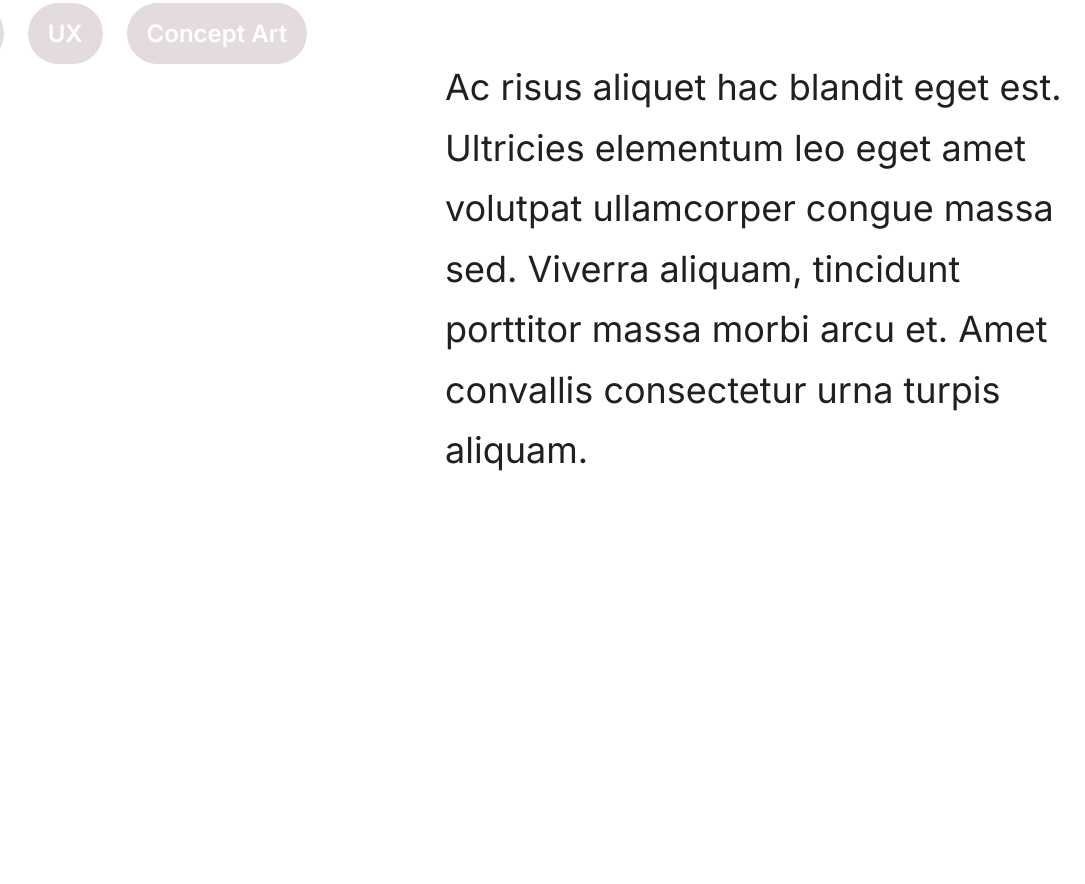
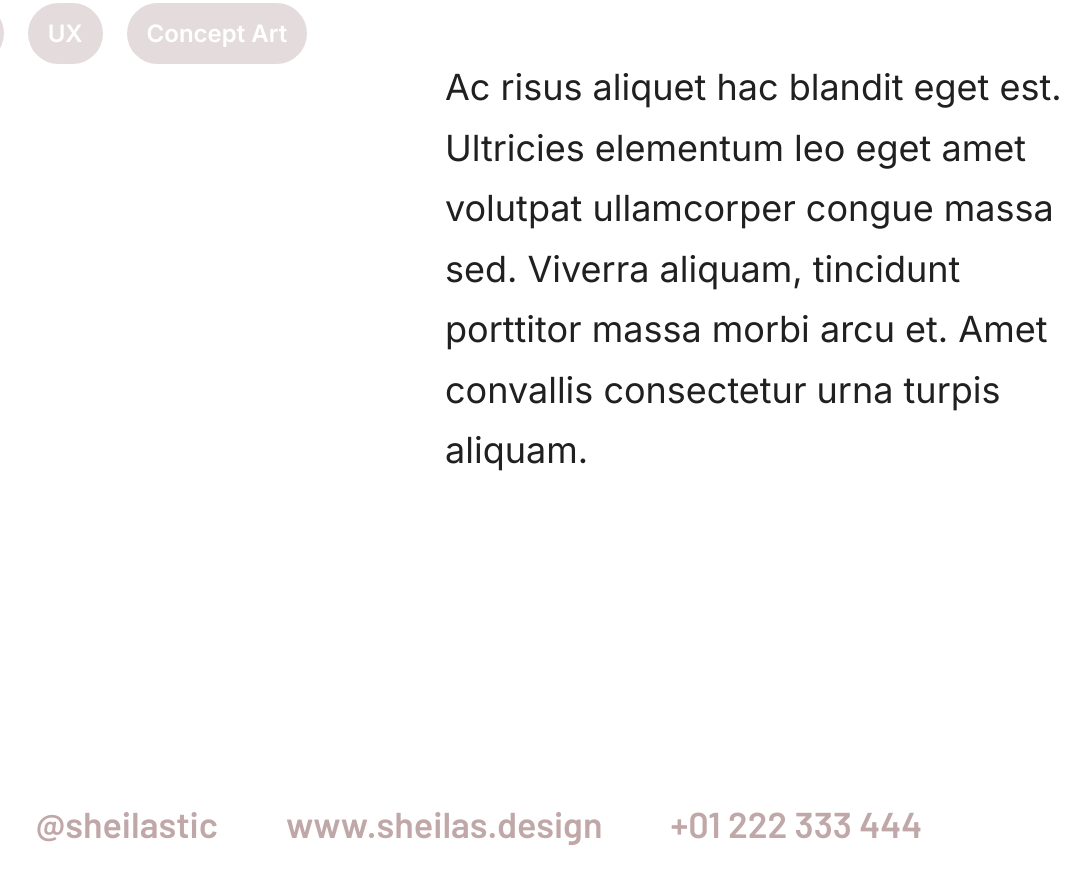
Before and after one commit to gryz1/resume, a plain HTML site: page index.html in a window 1280 px wide. Shown: the part 2883-3767 px from the top of the page, without its empty margins (195-1280 px from the left). Before the commit the page ends 3364 px from the top, so only its background shows below. Drawn offline with Linux system fonts and the light colour scheme.

Commit message:
worst fix
section (((

```diff
--- a/index.html
+++ b/index.html
@@ -6,7 +6,9 @@
     <meta name="viewport" content="width=device-width, initial-scale=1.0">
     <title>Document</title>
     <link rel="stylesheet" href="./style.css">
-    <link href="https://fonts.googleapis.com/css2?family=Inter:wght@200;400;600&display=swap" rel="stylesheet">
+    <!-- <link href="https://fonts.googleapis.com/css2?family=Inter:wght@200;400;600&display=swap" rel="stylesheet"> -->
+    <link href="https://fonts.googleapis.com/css2?family=Barlow:wght@600&family=Inter:wght@200;400;600&display=swap"
+        rel="stylesheet">
 </head>
 <body>
     <div class="wrapper">
@@ -105,5 +107,18 @@
             </div>
         </div>
     </div>
+    <footer class="footer-style">
+        <ul class="contact-footer">
+            <li class="contact">
+                <a href="mailto:">@sheilastic</a>
+            </li>
+            <li class="contact">
+                <a href="#">www.sheilas.design</a>
+            </li>
+            <li class="contact">
+                <a href="">+01 222 333 444</a>
+            </li>
+        </ul>
+    </footer>
 </body>
 </html>
--- a/style.css
+++ b/style.css
@@ -6,6 +6,11 @@
 
 li {
     list-style-type: none;
+}
+
+a {
+    text-decoration: none;
+    cursor: pointer;
 }
 
 .wrapper {
@@ -18,10 +23,6 @@ li {
     /* justify-content: center; */
     /* gap: 140px; */
     padding-top: 345px;
-}
-
-.second-row h5 {
-
 }
 
 .first-row-text {
@@ -114,3 +115,31 @@ font-family: 'Inter';
 .about-me-paragraf:not(:last-child) {
     margin-bottom: 62px;
 }
+
+footer {
+    max-width: 1720px;
+    margin: 327px auto 142px auto;
+}
+
+
+.contact-footer {
+    display: flex;
+    justify-content: center;
+}
+
+.contact {
+    font-family: 'Barlow';
+    font-style: normal;
+    font-weight: 600;
+    font-size: 36px;
+    line-height: 89.3%;
+    color: #C1A8A8;
+}
+
+.contact a {
+    color: #C1A8A8;
+}
+
+.contact a:first-child {
+    padding-left: 68px;
+}
```
